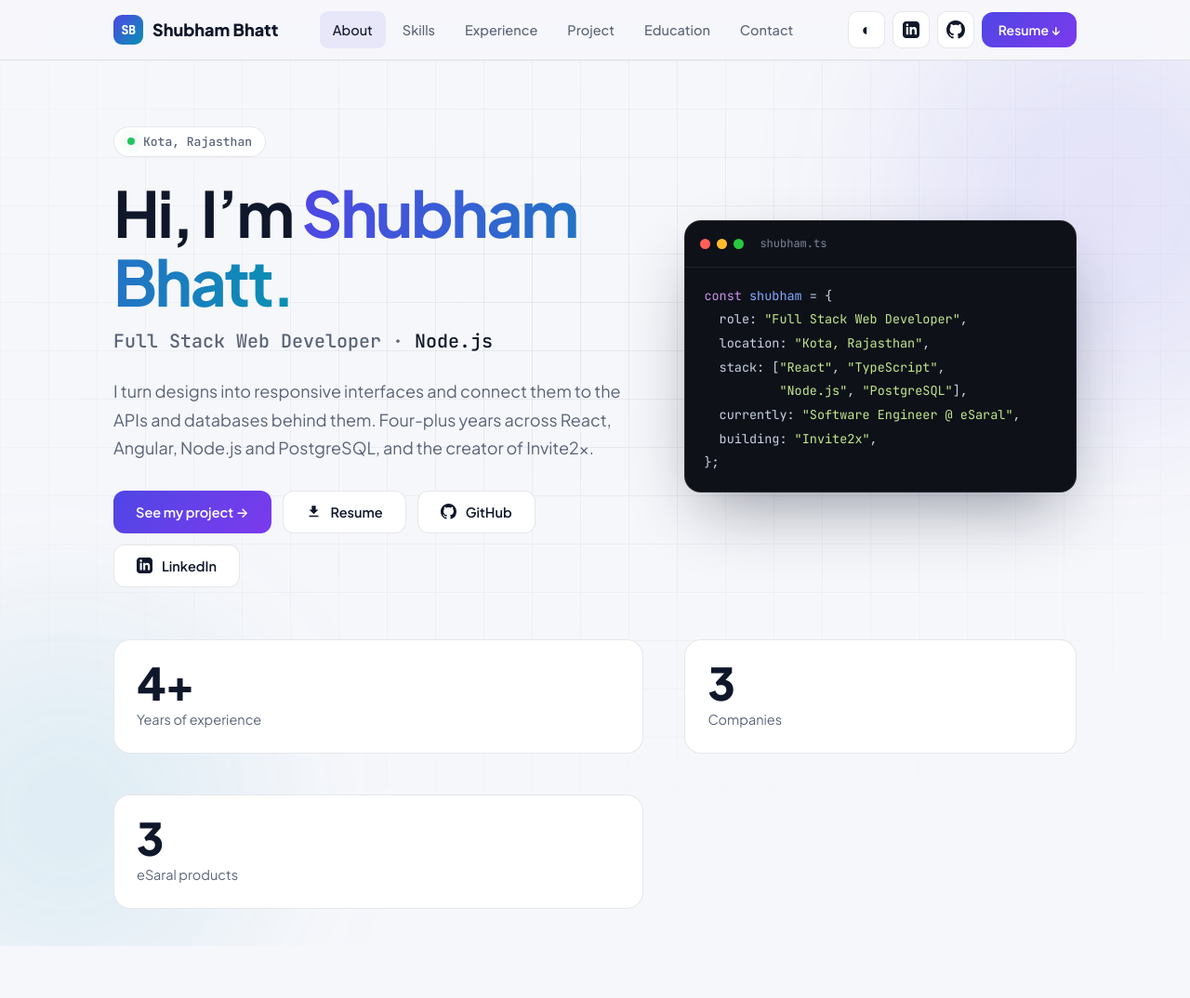
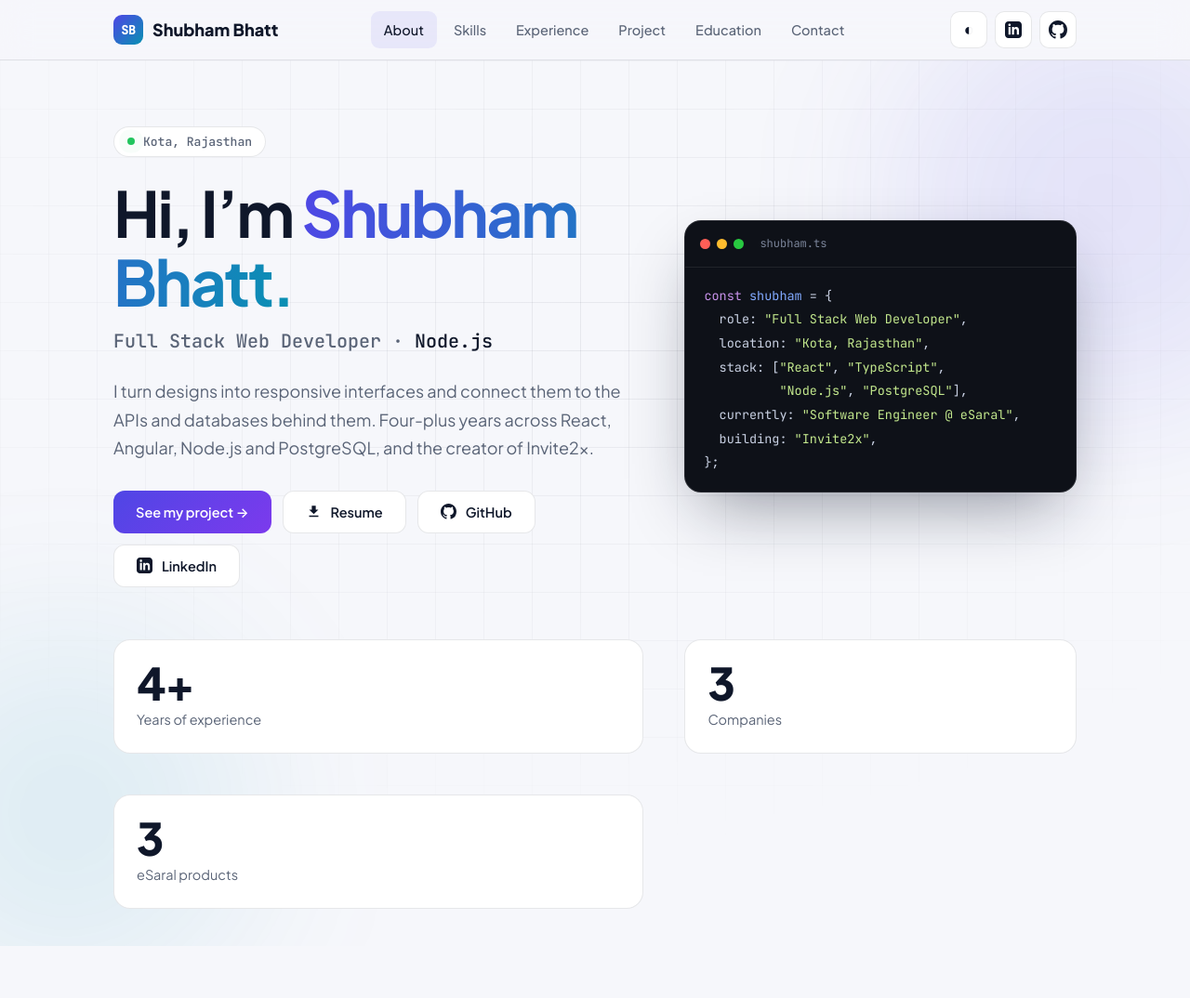
Before and after one commit to shubham09esaral-ui/portfolio, a plain HTML site: page index.html in a window 1280 px wide. Shown: the top 1074 px of the page at 93% size. Drawn offline with Linux system fonts and the light colour scheme.

Commit message:
chore: comment out resume download link in index.html

```diff
--- a/index.html
+++ b/index.html
@@ -48,7 +48,7 @@
       <a class="ib" href="https://github.com/shubham09esaral-ui" target="_blank" rel="noopener" aria-label="GitHub Profile" title="GitHub">
         <svg viewBox="0 0 24 24" width="20" height="20" fill="currentColor"><path d="M12 0C5.37 0 0 5.37 0 12c0 5.31 3.435 9.795 8.205 11.385.6.105.825-.255.825-.57 0-.285-.015-1.23-.015-2.235-3.015.555-3.795-.735-4.035-1.41-.135-.345-.72-1.41-1.23-1.695-.42-.225-1.02-.78-.015-.795.945-.015 1.62.87 1.845 1.23 1.08 1.815 2.805 1.305 3.495.99.105-.78.42-1.305.765-1.605-2.67-.3-5.46-1.335-5.46-5.925 0-1.305.465-2.385 1.23-3.225-.12-.3-.54-1.53.12-3.18 0 0 1.005-.315 3.3 1.23.96-.27 1.98-.405 3-.405s2.04.135 3 .405c2.295-1.56 3.3-1.23 3.3-1.23.66 1.65.24 2.88.12 3.18.765.84 1.23 1.905 1.23 3.225 0 4.605-2.805 5.625-5.475 5.925.435.375.81 1.095.81 2.22 0 1.605-.015 2.895-.015 3.3 0 .315.225.69.825.57A12.02 12.02 0 0024 12c0-6.63-5.37-12-12-12z"/></svg>
       </a>
-      <a class="btn pri" href="assets/shubham-bhatt-resume.pdf" download="Shubham-Bhatt-Resume.pdf" style="padding:10px 18px;font-size:14px">Resume ↓</a>
+      <!-- <a class="btn pri" href="assets/shubham-bhatt-resume.pdf" download="Shubham-Bhatt-Resume.pdf" style="padding:10px 18px;font-size:14px">Resume ↓</a> -->
       <button class="ib menu" id="menu" type="button" aria-label="Open menu" aria-expanded="false">☰</button>
     </div>
   </div>
```
